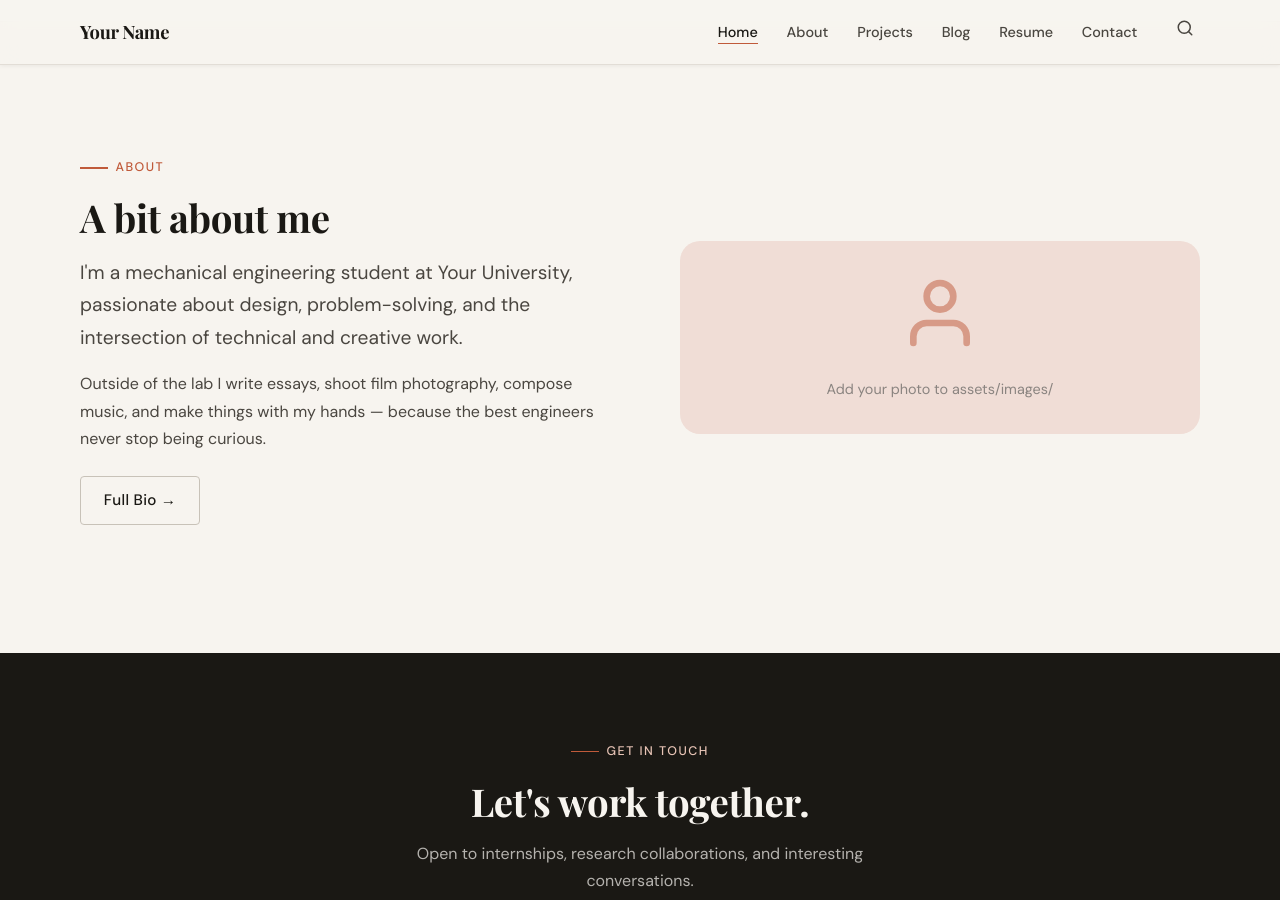
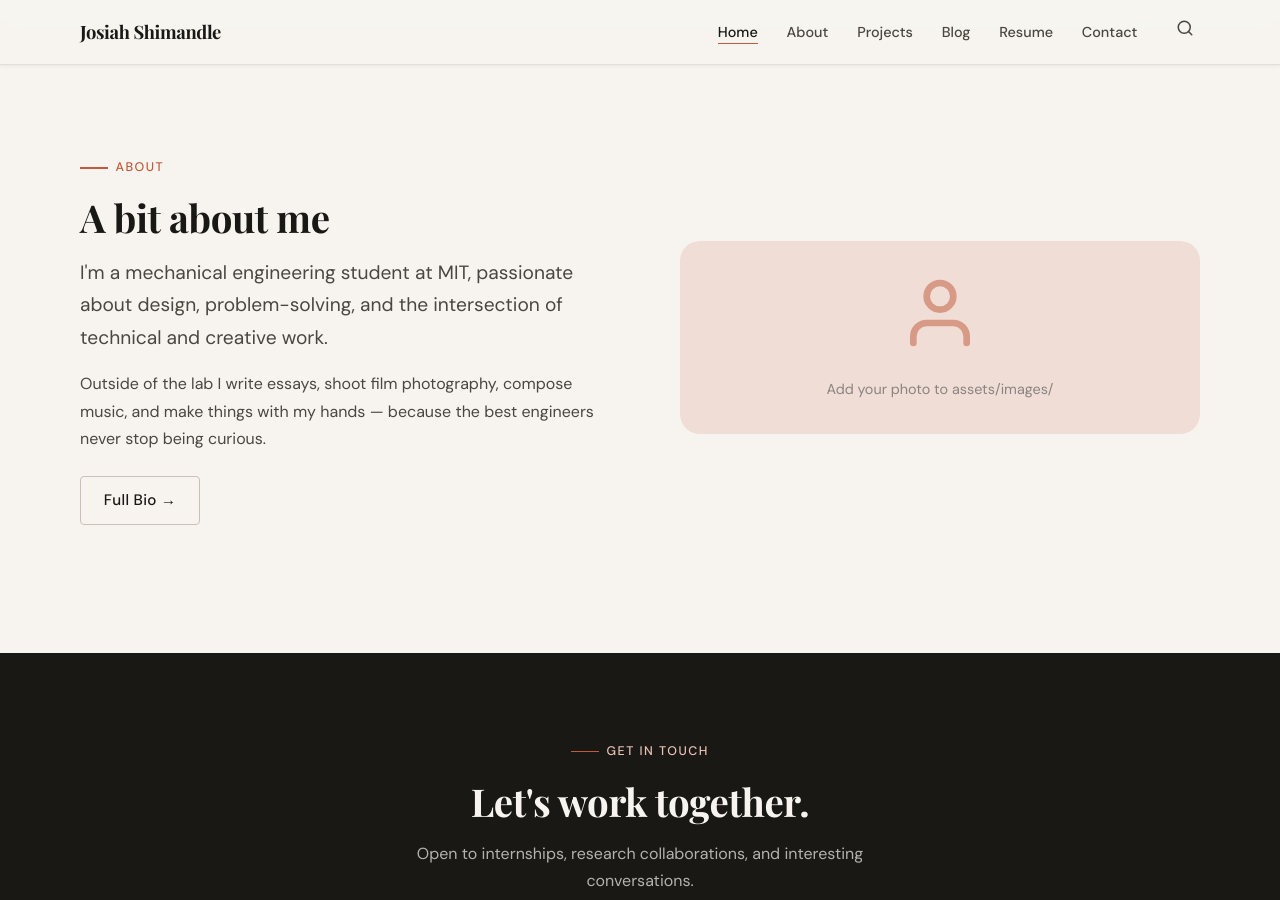
Before and after one commit to jshimandle/jshimandle.github.io, a Jekyll site: the page built from index.html, in a window 1280 px wide and 900 px high, scrolled down 2855 px. Built offline with Jekyll 4.4.1, drawn with Linux system fonts in a browser that asks for light colours; some web fonts are replaced; the list of posts is cut into pages by our own code; some of the changed text lies outside the part shown.

Commit message:
Update _config.yml

```diff
--- a/_config.yml
+++ b/_config.yml
@@ -3,10 +3,10 @@
 # ============================================================
 
 # (*) Your full name — appears in the nav logo and page titles
-title: "Your Name"
+title: "Josiah Shimandle"
 
 # (*) One-line tagline shown in the hero section
-tagline: "Mechanical Engineering Student & Creative"
+tagline: ""
 
 # (*) Short description used in meta tags
 description: "Portfolio of engineering projects, essays, photography, and creative work."
@@ -17,17 +17,17 @@
 
 # (*) Fill in whichever you use; delete or leave blank the rest
 author:
-  name: "Your Name"
-  email: "you@email.com"
-  github: "yourusername"
-  linkedin: "yourlinkedin"
+  name: "Josiah Shimandle"
+  email: "jlshim@mit.edu"
+  github: "jshimandle"
+  linkedin: "https://www.linkedin.com/in/josiah-shimandle/"
   twitter: ""          # optional
   instagram: ""        # optional
 
 # (*) University / program info shown in About and Resume sections
 education:
-  university: "Your University"
-  degree: "B.S. Mechanical Engineering"
+  university: "MIT"
+  degree: "B.S. in Mechanical Engineering"
   year: "Class of 2026"
 
 # ── Jekyll internals ─────────────────────────────────────────
```
